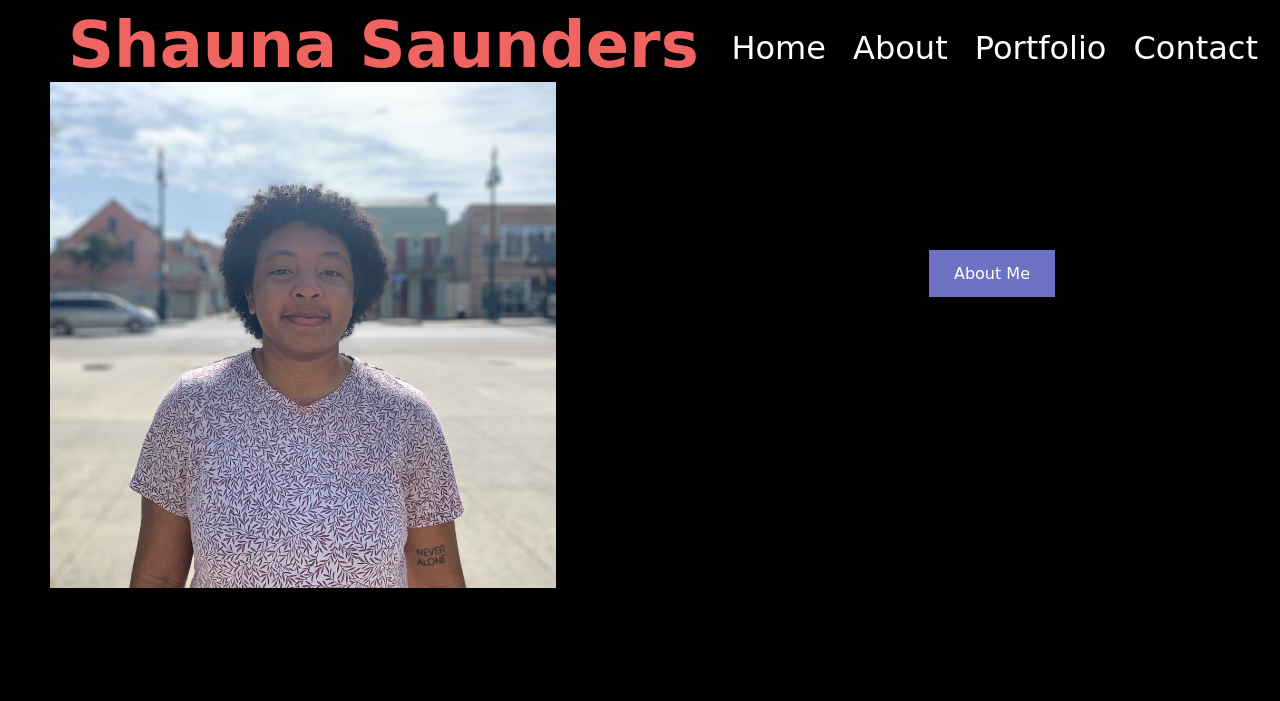
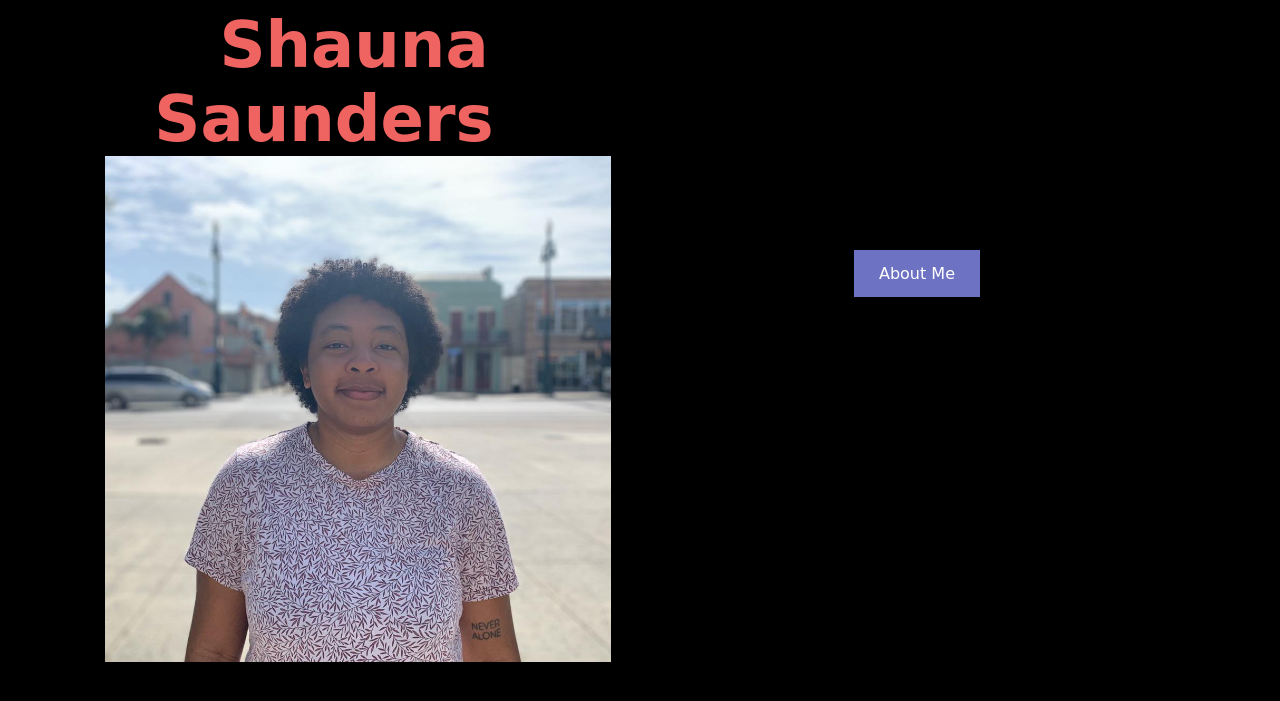
Before and after one commit to shaunacs/shauna-saunders, a Flask app: page / in a window 1280 px wide. Shown: the top 701 px of the page. Run offline with Flask 2, Linux system fonts and the light colour scheme; some web fonts are replaced.

Commit message:
Add viewport tag

```diff
--- a/static/css/homepage.css
+++ b/static/css/homepage.css
@@ -28,28 +28,43 @@ body {
 .nav-heading {
     color: #EF6461;
     display: inline;
-    font-size: 64px;
-    margin-left: 60px;
+    font-size: 36px;
+    margin-left: 10px;
 }
 
-navlinks {
+header {
+    text-align: center;
+}
+
+navlink {
     transform: translateY(-50%);
     top: 6%;
-    position: absolute;
+    position: initial;
     right: 12px;
 }
 
 img {
-    width: 40%;
+    width: 80%;
     padding-left: 42px;
 }
 
 #about-me-button {
     position: absolute;
-    right: 225px;
-    top: 250px;
+    right: 142px;
 }
 
+.row::after {
+    content: "";
+    clear: both;
+    display: table;
+  }
+
+/* For mobile phones: */
+[class*="col-"] {
+    width: 100%;
+  }
+
+  @media only screen and (min-width: 768px) {
     /* For desktop: */
     .col-1 {width: 8.33%;}
     .col-2 {width: 16.66%;}
@@ -64,10 +79,20 @@ img {
     .col-11 {width: 91.66%;}
     .col-12 {width: 100%;}
 
-@media only screen and (max-width: 768px) {
-  /* For mobile phones: */
-   [class*="col-"] {
-    width: 100%;
+    .nav-heading {
+        font-size: 64px;
+        margin-left: 60px;
     }
-  body {background-color: blue;};
+
+    img {
+        padding-left: 97px;
+        width: 40%;
     }
+
+
+    #about-me-button {
+        position: absolute;
+        right: 300px;
+        top: 250px;
+    }
+  }
--- a/templates/homepage.html
+++ b/templates/homepage.html
@@ -1,6 +1,7 @@
 {% extends 'base.html' %}
 {% block title %}Shauna Saunders Homepage{% endblock %}
 {% block head %}
+<meta name="viewport" content="width=device-width">
 <script>
     function youFab() {
         alert("I'll fix all of this later. You are fabulous.");
@@ -8,21 +9,25 @@
 </script>
 {% endblock %}
 {% block body %}
-<header>
+<div class="row">
+    <header class="col-6">
         <h1 class="nav-heading">Shauna Saunders</h1>
     </header>
-<nav>
-    <navlinks>
+    <!-- <nav class="col-6">
+        <navlink>
             <a href="/" class="nav-link">Home</a>
             <a href="/" class="nav-link">About</a>
             <a href="/" class="nav-link">Portfolio</a>
             <a href="/" class="nav-link">Contact</a>
         </navlinks>
-</nav>
-
-<div class="col-12">
+    </nav> -->
+</div>
+<div class="row">
     <img src="../static/img/shauna-nola.jpeg">
+</div>
+<div class="row">
     <a href="/" class="btn" id="about-me-button" onclick="youFab()">About Me</a>
 </div>
 
+
 {% endblock %}
```
Lines whose indentation alone changed are shown as unchanged.
